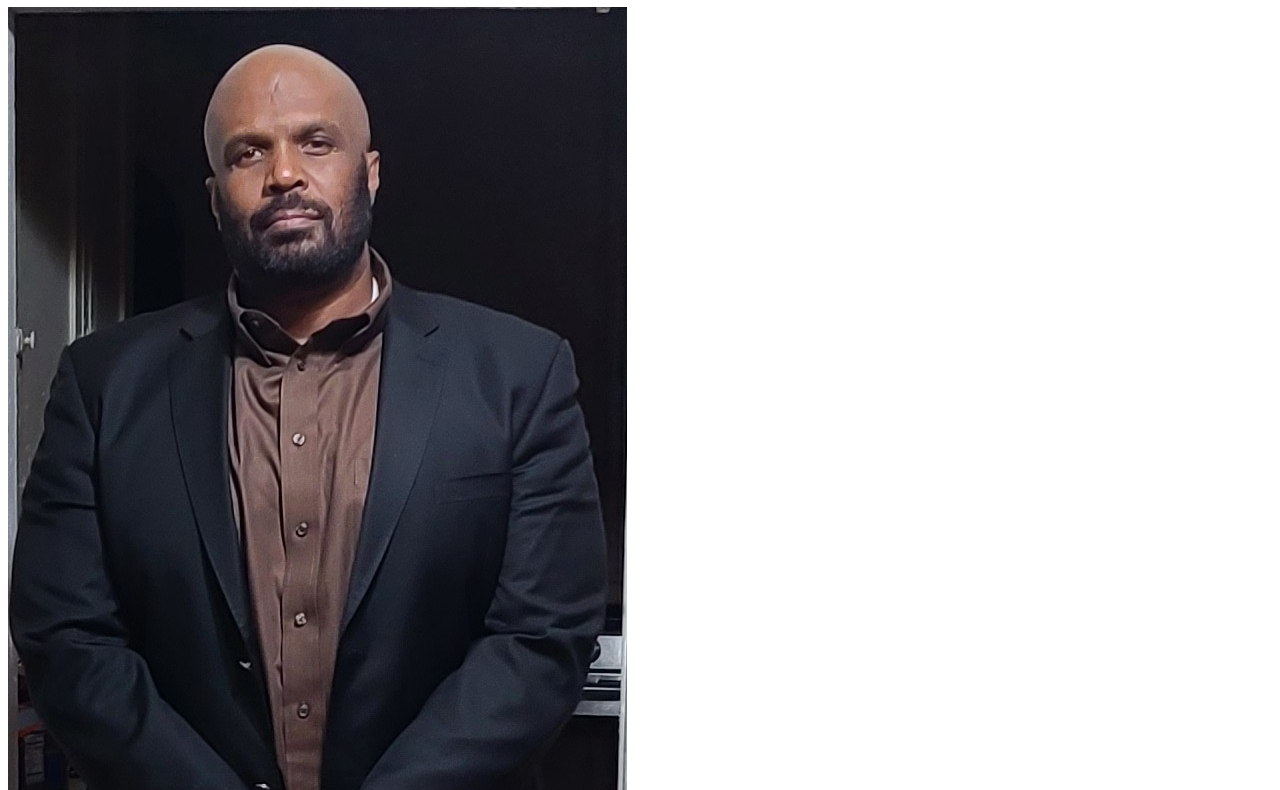
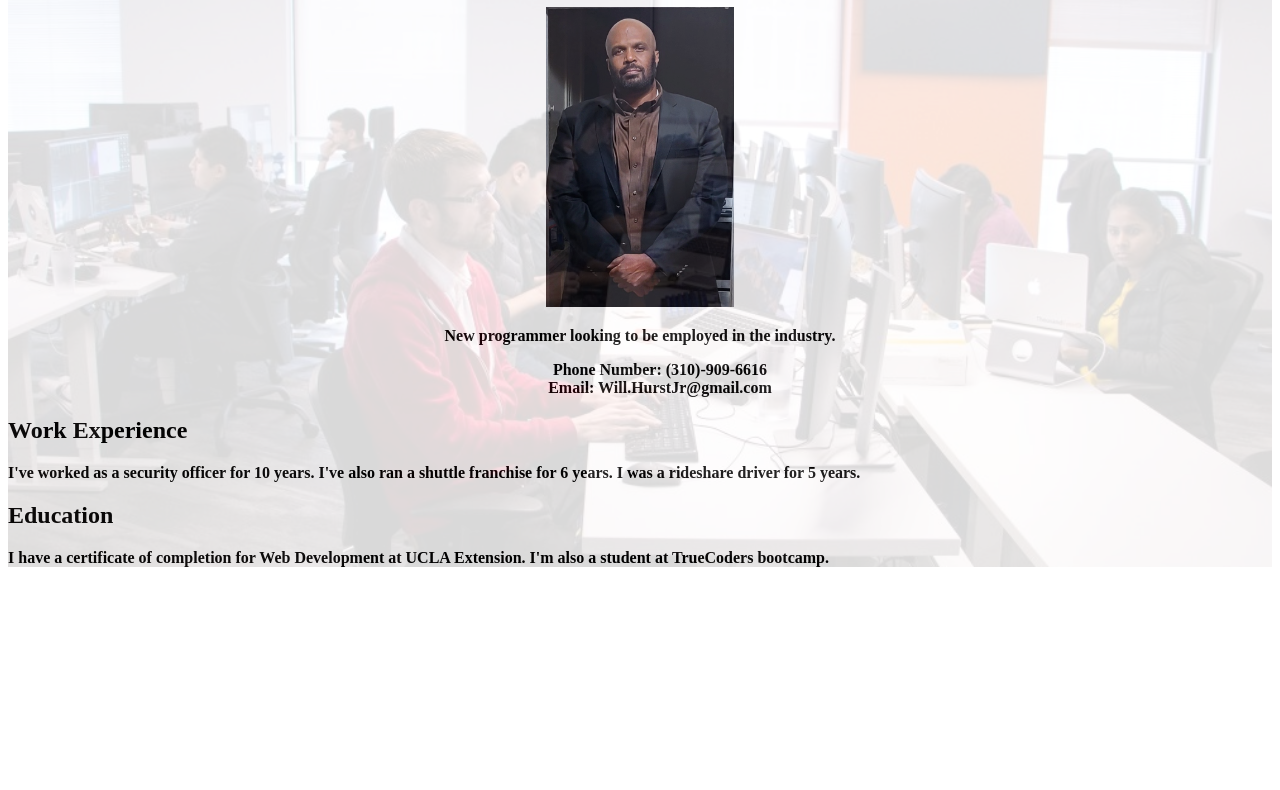
Before and after one commit to willh1980/HTML, a plain HTML site: page HTMLassignment.html in a window 1280 px wide. Shown: the part 73-863 px from the top of the page. After the commit the page ends 800 px from the top, so only its background shows below. Drawn offline with Linux system fonts and the light colour scheme.

Commit message:
CSS exercise

```diff
--- a/HTMLassignment.html
+++ b/HTMLassignment.html
@@ -20,10 +20,14 @@
     />
     <!-- defines tags/keywords for search engines -->
     <meta name="Will's Page" content="students" />
+
+    <link rel="stylesheet" href="styles.css" />
     <!-- closing head tag -->
   </head>
 
   <body>
+    <div class="body-wrap">
+      <div class="body-content">
             <!-- opening body tag -->
         <header>
           <h1>William Hurst</h1>
@@ -33,7 +37,7 @@
           />
           <br>
 
-      <span>New programmer looking to be employed in the industry.</span>
+          <p>New programmer looking to be employed in the industry.</p>
 
 
         </header>
@@ -58,6 +62,9 @@
         </main>
 
         <!-- closing body tag -->
+      </div>
+    </div>
+
   </body>
 
   <!-- closing html tag -->
--- /dev/null
+++ b/styles.css
@@ -0,0 +1,40 @@
+img {
+    height: 300px;
+}
+
+header {
+    text-align: center;
+}
+
+ul {
+    text-align: center;
+    list-style: none;
+    font-weight: bold;
+}
+
+.body-wrap {
+    position: relative;
+}
+
+.body-wrap::before {
+    content: '';
+    display: block;
+    position: absolute;
+    left: 0;
+    top: 0;
+    width: 100%;
+    height: 100%;
+    opacity: 0.15;
+    background-image: url("./portfoliobackground.jpeg");
+    background-repeat: no-repeat;
+    background-position: 50% 0;
+    background-size: cover;
+}
+
+.body_content {
+    position: relative;
+}
+
+p {
+    font-weight: bold;
+}
```
Also changed, not shown: portfoliobackground.jpeg (added). Lines whose indentation alone changed are shown as unchanged.
